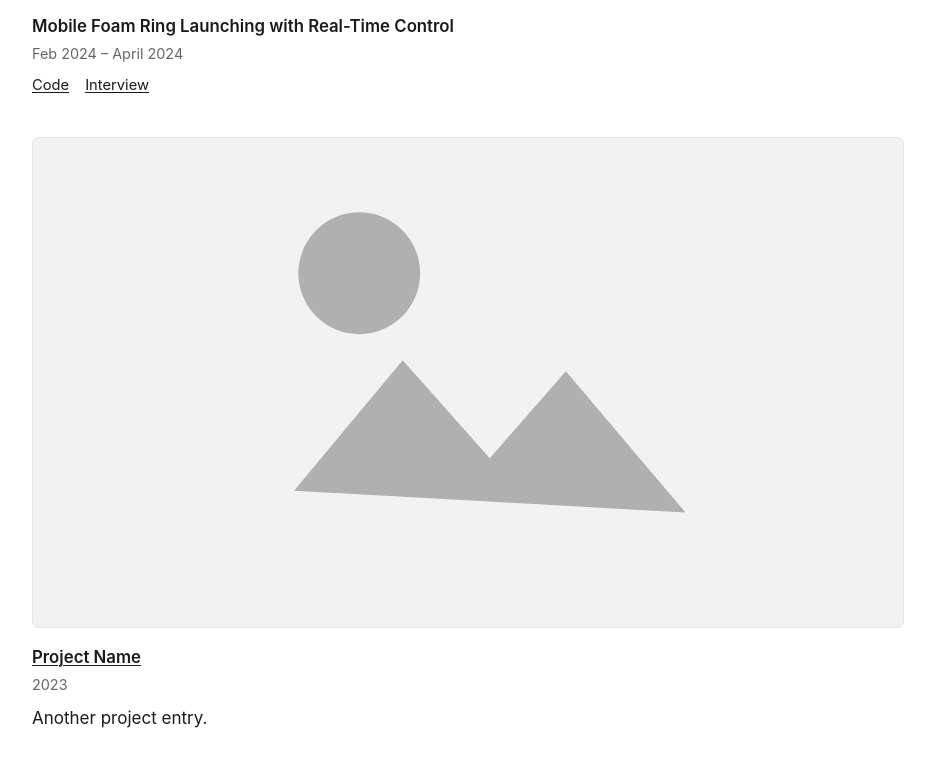
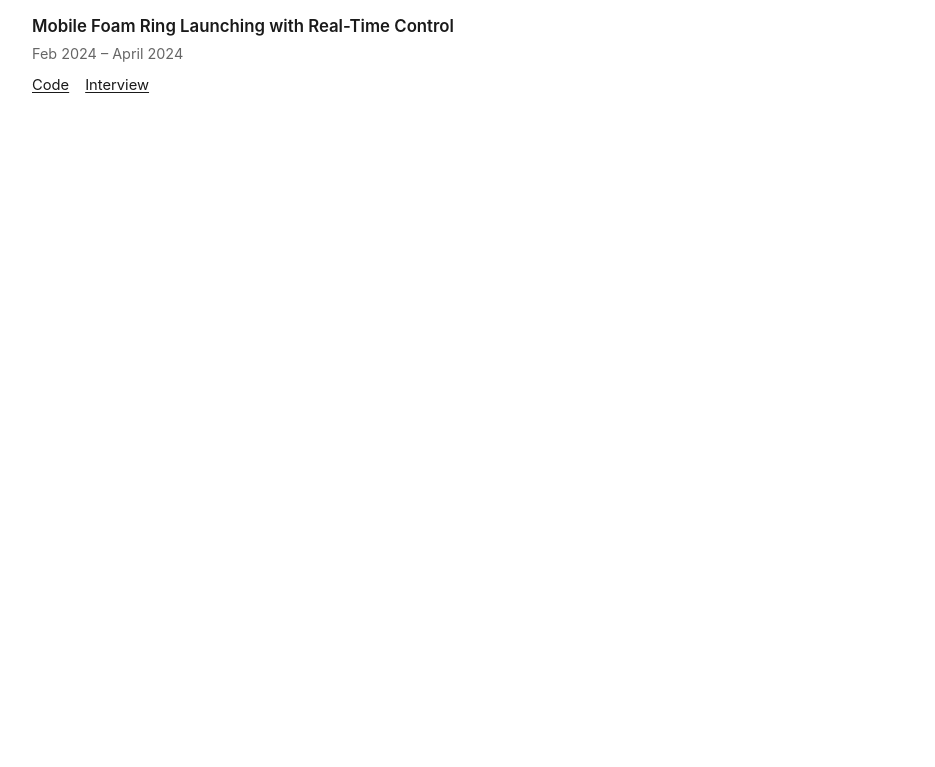
Before and after one commit to ethanransing/ethanransing.github.io, a plain HTML site: page index.html in a window 1280 px wide. Shown: the part 4219-4986 px from the top of the page, without its empty margins (172-1107 px from the left). After the commit the page ends 4452 px from the top, so only its background shows below. Drawn offline with Linux system fonts and the light colour scheme.

Commit message:
Default to light mode; remove placeholder project
- Landing now defaults to light mode (OS dark preference no longer forces
  dark); the toggle still remembers an explicit choice.
- Drop the empty second Projects entry.

Co-Authored-By: Claude Opus 4.8 <noreply@anthropic.com>

```diff
--- a/index.html
+++ b/index.html
@@ -9,8 +9,7 @@
   <!-- Set theme before paint to avoid a flash -->
   <script>
     (function () {
-      var t = localStorage.getItem('theme');
-      if (!t) t = window.matchMedia('(prefers-color-scheme: dark)').matches ? 'dark' : 'light';
+      var t = localStorage.getItem('theme') || 'light';
       document.documentElement.setAttribute('data-theme', t);
     })();
   </script>
@@ -212,22 +211,6 @@
         </div>
       </article>
 
-      <article class="entry">
-        <div class="carousel">
-          <div class="carousel-track">
-            <img src="images/proj2.jpg" alt="" onerror="this.onerror=null;this.src='images/placeholder.svg'">
-          </div>
-          <button class="carousel-nav prev" aria-label="Previous image">&#8249;</button>
-          <button class="carousel-nav next" aria-label="Next image">&#8250;</button>
-        </div>
-        <div class="entry-body">
-          <h3 class="entry-title"><a href="#">Project Name</a></h3>
-          <p class="entry-meta">2023</p>
-          <p>
-            Another project entry.
-          </p>
-        </div>
-      </article>
     </section>
 
   </main>
```
